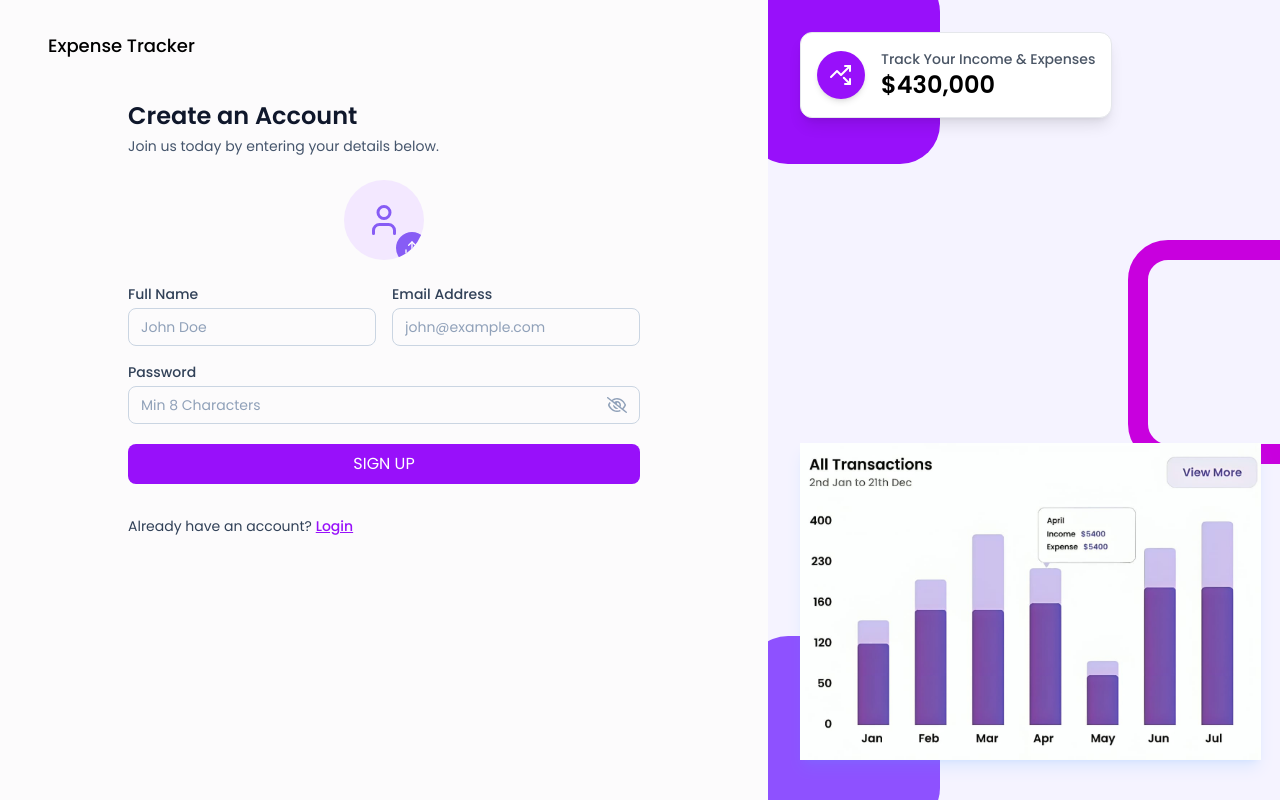
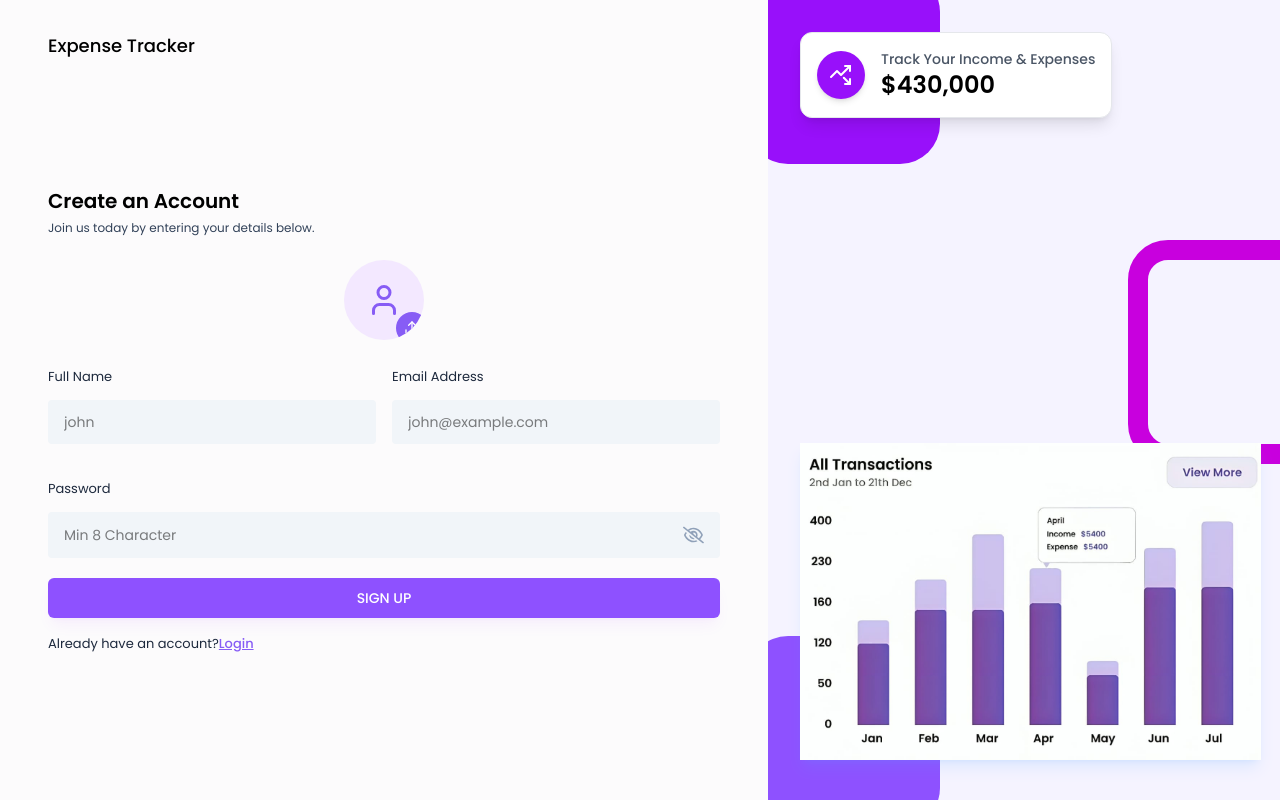
Before and after one commit to priyankverma7/Expense-Tracker, a React (Vite) app in the folder frontend/expense-tracker/: page /signUp in a window 1280 px wide. Built offline with nearby package versions, Linux system fonts and the light colour scheme; a web font is replaced by a local one.

Commit message:
fix:issue

```diff
--- a/frontend/expense-tracker/src/App.jsx
+++ b/frontend/expense-tracker/src/App.jsx
@@ -15,8 +15,6 @@ import { Toaster } from "react-hot-toast";
 import axiosInstance from "./utils/axiosInstances";
 import { API_PATHS } from "./utils/apiPaths";
 
-// 🆕 Import your route guards
-import { PrivateRoute, PublicRoute } from "./routes/ProtectedRoutes";
 
 const App = () => {
   return (
@@ -26,13 +24,13 @@ const App = () => {
           <Route path="/" element={<Root />} />
 
           {/* Public routes */}
-          <Route path="/login" element={<PublicRoute><Login /></PublicRoute>} />
-          <Route path="/signUp" element={<PublicRoute><SignUp /></PublicRoute>} />
+          <Route path="/login" element={<Login />} />
+          <Route path="/signUp" element={<SignUp />} />
 
           {/* Private routes */}
-          <Route path="/dashboard" element={<PrivateRoute><Home /></PrivateRoute>} />
-          <Route path="/income" element={<PrivateRoute><Income /></PrivateRoute>} />
-          <Route path="/expense" element={<PrivateRoute><Expense /></PrivateRoute>} />
+          <Route path="/dashboard" element={<Home />} />
+          <Route path="/income" element={<Income />} />
+          <Route path="/expense" element={<Expense />} />
         </Routes>
       </Router>
 
--- a/frontend/expense-tracker/src/components/Inputs/Input.jsx
+++ b/frontend/expense-tracker/src/components/Inputs/Input.jsx
@@ -1,49 +1,43 @@
-import React, { useState } from "react";
-import { FaRegEye, FaRegEyeSlash } from "react-icons/fa6";
+import React, { useState } from 'react'
+import { FaRegEye ,FaRegEyeSlash} from "react-icons/fa6";
 
-const Input = ({ value, onChange, placeholder, label, type = "text" }) => {
-  const [showPassword, setShowPassword] = useState(false);
+const Input = ({value,onChange,placeholder,label,type}) => {
+    const [showPassword, setShowPassword] = useState(false);
+    const toggleShowPassword = () => {
+        setShowPassword(!showPassword);
+    };
+  return (
+    <div>
+        <label className="text-[13px] text-slate-800">{label}</label>
 
-  const toggleShowPassword = () => setShowPassword(!showPassword);
+        <div className="input-box">
+            <input
+            type={type == "password" ? showPassword ? "text" : "password" : type}
+            placeholder={placeholder}
+            className="w-full bg-transparent outline-none"
+            value={value}
+            onChange={(e) => onChange(e)}
+            />
+            {type === "password" && (
+                <>
+                {showPassword ? (
+                    <FaRegEye
+                    size={22}
+                    className="text-primary cursor-pointer"
+                    onClick={()=> toggleShowPassword()}
+                    />
+                ):(
+                    <FaRegEyeSlash
+                    size={22}
+                    className="text-slate-400 cursor-pointer"
+                    onClick={() => toggleShowPassword()}
+                    />
+                )}
+                </>
+            )}
+        </div>
+    </div>
+  )
+}
 
-  return (
-    <div className="w-full">
-      {/* Label */}
-      {label && (
-        <label className="block text-sm font-medium text-slate-700 mb-1">
-          {label}
-        </label>
-      )}
-
-      {/* Input wrapper */}
-      <div className="flex items-center border border-slate-300 rounded-lg px-3 py-2 focus-within:ring-2 focus-within:ring-purple-500">
-        <input
-          type={type === "password" ? (showPassword ? "text" : "password") : type}
-          placeholder={placeholder}
-          value={value}
-          onChange={onChange}
-          className="flex-1 bg-transparent outline-none text-sm text-slate-900 placeholder:text-slate-400"
-        />
-
-        {/* Password toggle */}
-        {type === "password" && (
-          showPassword ? (
-            <FaRegEye
-              size={20}
-              className="text-purple-600 cursor-pointer ml-2"
-              onClick={toggleShowPassword}
-            />
-          ) : (
-            <FaRegEyeSlash
-              size={20}
-              className="text-slate-400 cursor-pointer ml-2"
-              onClick={toggleShowPassword}
-            />
-          )
-        )}
-      </div>
-    </div>
-  );
-};
-
-export default Input;
+export default Input
--- a/frontend/expense-tracker/src/pages/Auth/SignUp.jsx
+++ b/frontend/expense-tracker/src/pages/Auth/SignUp.jsx
@@ -1,38 +1,56 @@
-import React, { useState, useContext } from "react";
-import { useNavigate, Link } from "react-router-dom";
+import React, { useState } from 'react';
 import AuthLayout from "../../components/layouts/AuthLayout";
+import { useNavigate } from "react-router-dom";
 import Input from "../../components/Inputs/Input";
+import { Link } from "react-router-dom";
+import { validateEmail } from "../../utils/helper";
 import ProfilePhotoSelector from "../../components/Inputs/ProfilePhotoSelector";
-import axiosInstance from "../../utils/axiosInstances";
-import { API_PATHS } from "../../utils/apiPaths";
-import { validateEmail } from "../../utils/helper";
-import { UserContext } from "../../context/UserContext";
-import uploadImage from "../../utils/uploadImage";
+import axiosInstance from '../../utils/axiosInstances';
+import { API_PATHS } from '../../utils/apiPaths';
+import { useContext } from 'react';
+import { UserContext } from '../../context/UserContext';
+import uploadImage from '../../utils/uploadImage';
+
 
 const SignUp = () => {
   const [profilePic, setProfilePic] = useState(null);
   const [fullName, setFullName] = useState("");
   const [email, setEmail] = useState("");
-  const [password, setPassword] = useState("");
-  const [error, setError] = useState("");
+  const [password,setPassword] = useState("");
+
+  const [error,setError] = useState(null);
 
   const { updateUser } = useContext(UserContext);
   const navigate = useNavigate();
-
+  //Hnadle Signup form submit
   const handleSignUp = async (e) => {
     e.preventDefault();
+
+    let profileImageUrl ="";
+
+
+    if(!fullName){
+      setError("Please enter your name");
+      return;
+    }
+    if(!validateEmail(email)) {
+      setError("Please enter a valid email address.");
+      return;
+    }
+    if(!password){
+      setError("Please enter the password");
+      return;
+    }
     setError("");
+    //SignUp API Call
+    try {
 
-    if (!fullName) return setError("Please enter your name");
-    if (!validateEmail(email)) return setError("Please enter a valid email address.");
-    if (!password) return setError("Please enter a password");
-
-    try {
-      let profileImageUrl = "";
-      if (profilePic) {
+      //Upload image if present
+      if(profilePic) {
         const imageUploadRes = await uploadImage(profilePic);
          profileImageUrl = imageUploadRes.imageUrl || "";
       }
+
 
       const response = await axiosInstance.post(API_PATHS.AUTH.REGISTER, {
         fullName,
@@ -40,80 +58,76 @@ const SignUp = () => {
         password,
         profileImageUrl,
       });
-
       const { token, user } = response.data;
 
-      if (token) {
+
+      if(token) {
         localStorage.setItem("token", token);
         updateUser(user);
         navigate("/dashboard");
       }
-    } catch (err) {
-      setError(err.response?.data?.message || "Something went wrong. Please try again.");
+    } catch (error) {
+      if(error.response && error.response.data.message) {
+        setError(error.response.data.message);
+      }else{
+        setError("Something went wrong. Please try again");
+      };
     }
+
+
+
   };
-
   return (
     <AuthLayout>
-      <div className="w-full max-w-lg mx-auto mt-10 flex flex-col justify-center">
-        {/* Heading */}
-        <h3 className="text-2xl font-semibold text-slate-900">Create an Account</h3>
-        <p className="text-sm text-slate-600 mt-1 mb-6">
-          Join us today by entering your details below.
-        </p>
+<div className="lg:w-[100%] h-auto md:h-full mt-10 md:mt-0 flex flex-col justify-center">
+  <h3 className="text-xl font-semibold text-black">Create an Account</h3>
+  <p className="text-xs text-slate-700 mt-[5px] mb-6">Join us today by entering your details below.</p>
+  <form onSubmit={handleSignUp}>
 
-        {/* Form */}
-        <form onSubmit={handleSignUp} className="space-y-5">
-          {/* Profile Photo */}
     <ProfilePhotoSelector image={profilePic} setImage={setProfilePic} />
 
-          {/* Inputs Grid */}
-          <div className="grid grid-cols-1 md:grid-cols-2 gap-4">
+
+    < div className="grid grid-cols-1 md:grid-cols-2 gap-4">
       <Input
       value={fullName}
-              onChange={(e) => setFullName(e.target.value)}
+      onChange={({target}) => setFullName(target.value)}
       label="Full Name"
-              placeholder="John Doe"
+      placeholder="john"
       type="text"
       />
        <Input
           value={email}
-              onChange={(e) => setEmail(e.target.value)}
+          onChange={({target}) => setEmail(target.value)}
           label="Email Address"
           placeholder="john@example.com"
-              type="email"
+          type="text"
           />
-            <div className="md:col-span-2">
+          <div className="col-span-2">
             <Input
           value={password}
-                onChange={(e) => setPassword(e.target.value)}
+          onChange={({target}) => setPassword(target.value)}
           label="Password"
-                placeholder="Min 8 Characters"
+          placeholder="Min 8 Character"
           type="password"
           />
           </div>
     </div>
 
-          {/* Error */}
-          {error && <p className="text-red-500 text-sm">{error}</p>}
+          {error && <p className=" text-red-500 text-xs pb-2.5">{error}</p>}
 
-          {/* Submit Button */}
-          <button
-            type="submit"
-            className="w-full bg-purple-600 text-white py-2 rounded-lg hover:bg-purple-700 transition-colors"
-          >
+          <button type="submit" className="btn-primary">
             SIGN UP
           </button>
 
-          {/* Footer */}
-          <p className="text-sm text-slate-700 mt-3">
-            Already have an account?{" "}
-            <Link className="font-medium text-purple-600 underline" to="/login">
+          <p className="text-[13px] text-slate-800 mt-3">
+            Already have an account?{""}
+            <Link className="font-medium text-primary underline" to="/login">
             Login
             </Link>
           </p>
   </form>
 </div>
+
     </AuthLayout>
   );
 };
--- a/frontend/expense-tracker/src/routes/ProtectedRoutes.jsx
+++ /dev/null
@@ -1,25 +0,0 @@
-import React, { useContext } from "react";
-import { Navigate } from "react-router-dom";
-import { UserContext } from "../context/UserContext";
-
-// ✅ For pages that require login
-export const PrivateRoute = ({ children }) => {
-  const { user } = useContext(UserContext);
-  const token = localStorage.getItem("token");
-
-  if (!token || !user) {
-    return <Navigate to="/login" />;
-  }
-  return children;
-};
-
-// ✅ For pages that should not be visible if logged in (login/signup)
-export const PublicRoute = ({ children }) => {
-  const { user } = useContext(UserContext);
-  const token = localStorage.getItem("token");
-
-  if (token && user) {
-    return <Navigate to="/dashboard" />;
-  }
-  return children;
-};
```
Also changed, not shown: 1 other file (tests, documents, lock files or other folders). Lines whose indentation alone changed are shown as unchanged.
